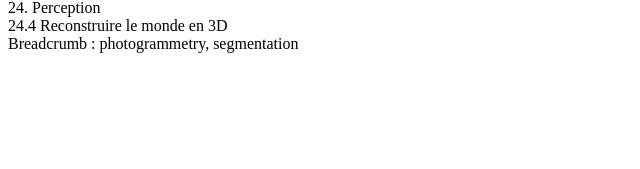
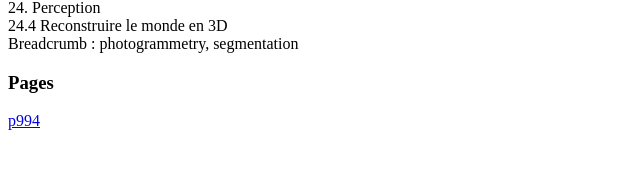
Before and after one commit to moueza/isbn-intelligence-artificielle-, a plain HTML site: page index.html in a window 1280 px wide. Shown: the part 135-304 px from the top of the page, 0-640 px from the left. Drawn offline with Linux system fonts and the light colour scheme.

Commit message:
v08 menu

```diff
--- a/index.html
+++ b/index.html
@@ -1,7 +1,7 @@
 <html>
   <head>  </head>
   <body>
-    v01
+    v08
     <br>
 Croyances
 <br>
@@ -22,5 +22,9 @@ Romain15 22. Traitement du langage naturel (TALN)
     <br>
                   Breadcrumb : photogrammetry, segmentation
 
+    <div>
+      <h3>Pages</h3> <!-- menu automatique-->
+      <a href="p994.html">p994</a>
+       </div>
       </body>
   </html>
```
